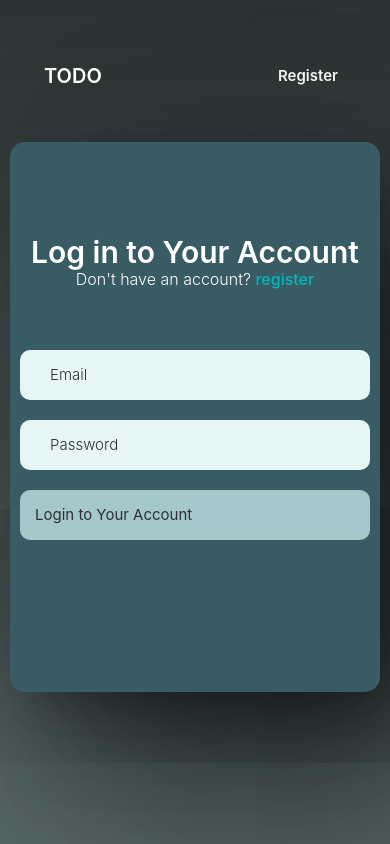
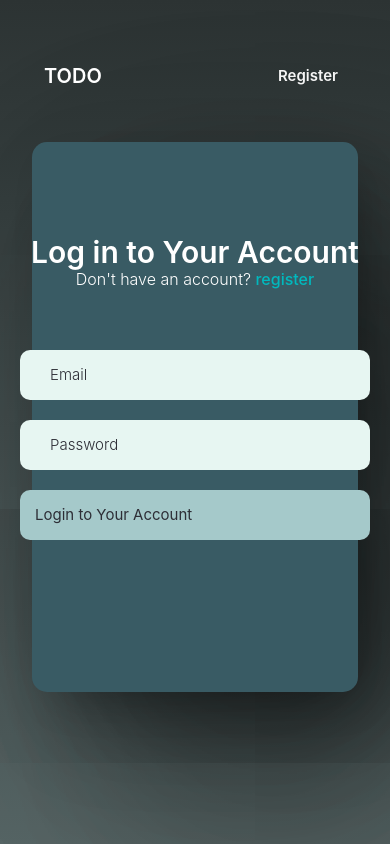
Before and after one commit to AlGhaliyahM/todo-ui, a Vue app: page /login in a window 390 px wide. Built offline with nearby package versions, Linux system fonts and the light colour scheme; no server answers; what vue-basic-alert would draw is missing.

Commit message:
added layouts

```diff
--- a/src/App.vue
+++ b/src/App.vue
@@ -1,14 +1,14 @@
 <script setup lang="ts">
 import { RouterView } from 'vue-router';
-import NavBar from './components/NavBar.vue';
+// import NavBar from './components/NavBar.vue';
 </script>
 
 <template>
-  <NavBar />
-  <div class="d-flex justify-content-center">
+  <!-- <NavBar /> -->
+  <div>
+    <RouterView name="NavBar" />
     <RouterView />
   </div>
 </template>
 
-<style scoped>
-</style>
+<style scoped></style>
--- a/src/assets/main.css
+++ b/src/assets/main.css
@@ -23,7 +23,7 @@
 
 .blackContainer {
   height: 550px;
-  width: 500px;
+  max-width: 500px;
   background-color: #395B64;
   margin-top: 30px;
   display: flex;
--- a/src/router/index.ts
+++ b/src/router/index.ts
@@ -9,17 +9,26 @@ const router = createRouter({
       // route level code-splitting
       // this generates a separate chunk (About.[hash].js) for this route
       // which is lazy-loaded when the route is visited.
-      component: () => import('../views/RegisterView.vue'),
+      components: {
+        default: () => import('../views/RegisterView.vue'),
+        NavBar: () => import('@/components/NavBar.vue'),
+      },
     },
     {
       path: '/login',
       name: 'login',
-      component: () => import('../views/LoginView.vue'),
+      components: {
+        default: () => import('../views/LoginView.vue'),
+        NavBar: () => import('@/components/NavBar.vue'),
+      },
     },
     {
       path: '/',
       name: 'Todo',
-      component: () => import('../views/TodoView.vue'),
+      components: {
+        default: () => import('../views/TodoView.vue'),
+        NavBar: () => import('@/components/NavBar.vue'),
+      },
     },
   ],
 });
--- a/src/views/LoginView.vue
+++ b/src/views/LoginView.vue
@@ -39,7 +39,10 @@ const submit = async () => {
 </script>
 
 <template>
-  <div class="blackContainer col col-md-6" style="border-radius: 15px">
+  <div
+    class="container blackContainer col col-md-6"
+    style="border-radius: 15px"
+  >
     <form @submit.prevent="submit">
       <h1 class="textBox">Log in to Your Account</h1>
       <h6
--- a/src/views/RegisterView.vue
+++ b/src/views/RegisterView.vue
@@ -28,7 +28,7 @@ const submit = async () => {
 </script>
 
 <template>
-  <div class="blackContainer" style="border-radius: 15px">
+  <div class="container blackContainer" style="border-radius: 15px">
     <form @submit.prevent="submit">
       <h1 class="textBox">Register new Account</h1>
       <h6
```
Also changed, not shown: src/assets/logo.svg (deleted).
